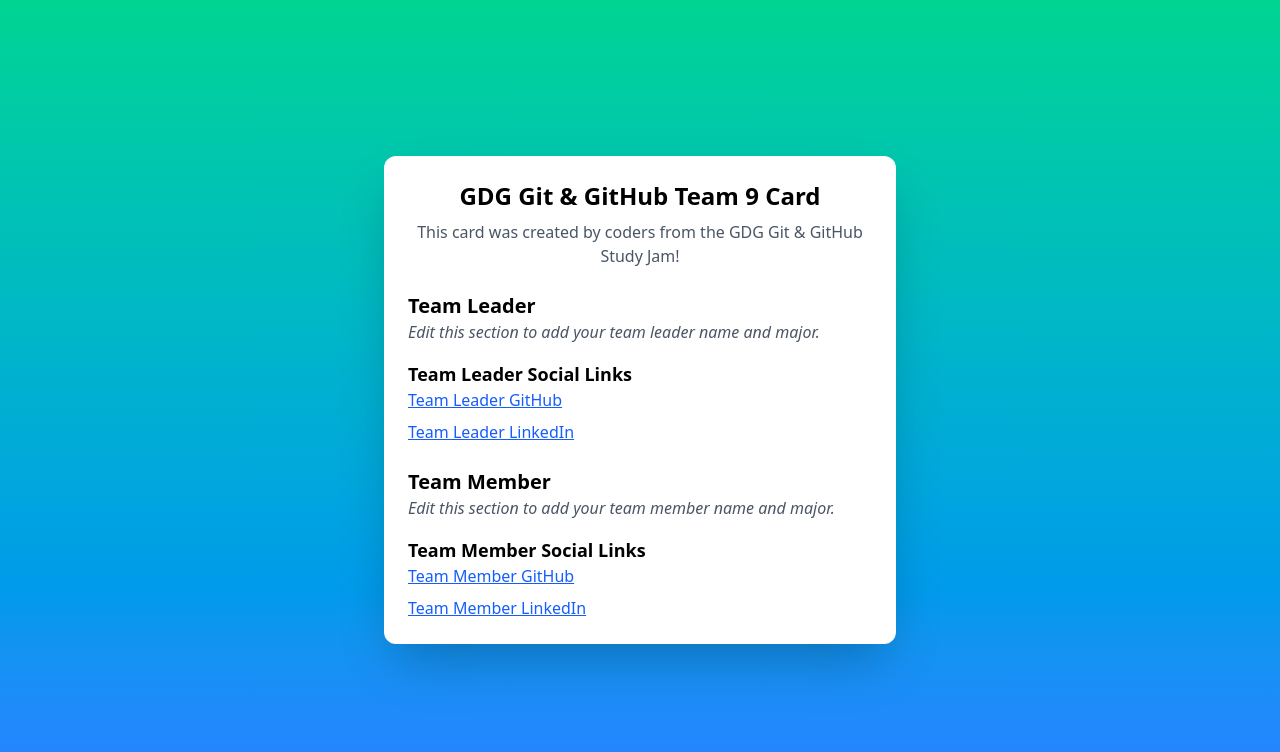
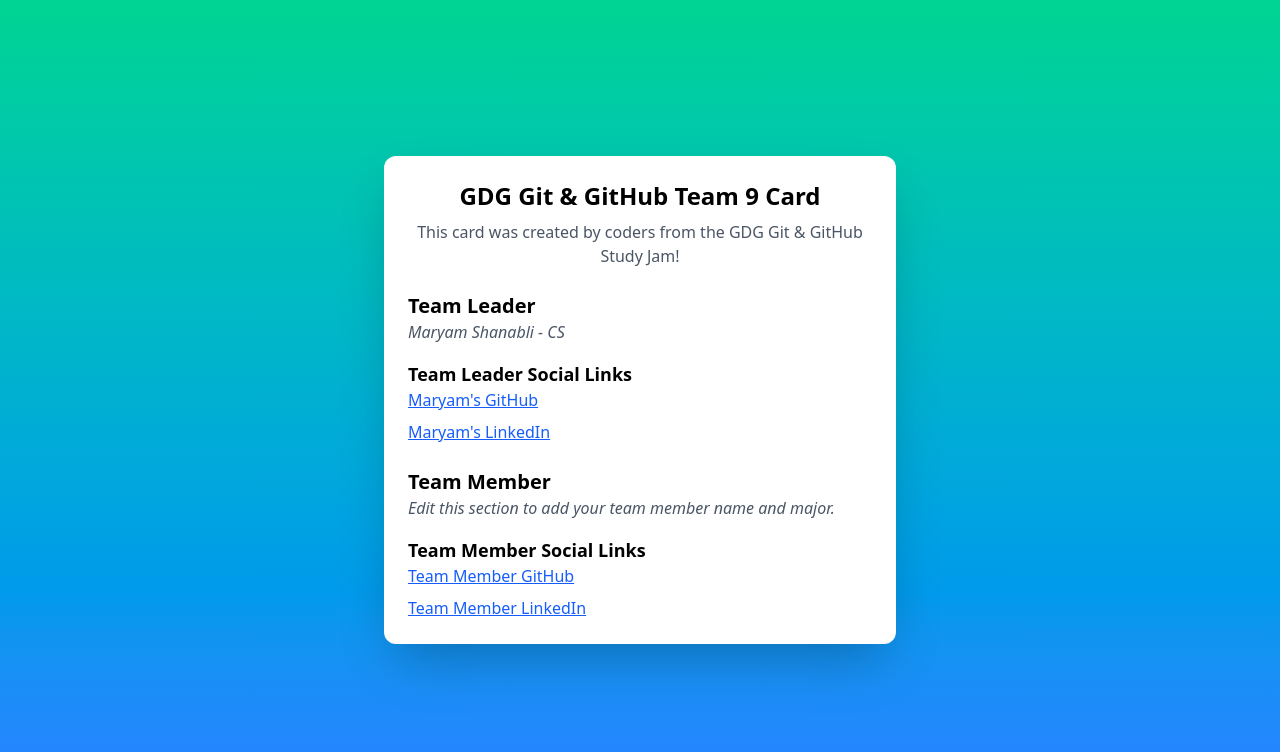
Before and after one commit to MaryamShanabli/GDG_Git_Team_9_Card, a plain HTML site: page index.html in a window 1280 px wide. Drawn offline with nearby package versions, Linux system fonts and the light colour scheme.

Commit message:
Update card with team leader details

```diff
--- a/index.html
+++ b/index.html
@@ -18,11 +18,12 @@
         <section>
             <!-- Team Leader Section -->
             <h2 class="mt-6 text-xl font-semibold">Team Leader</h2>
-            <p class="text-gray-600 italic">Edit this section to add your team leader name and major.</p>
+            <p class="text-gray-600 italic">Maryam Shanabli - CS</p>
             <h3 class="mt-4 text-lg font-semibold">Team Leader Social Links</h3>
             <ul class="space-y-2">
-                <li><a href="social-link" class="text-blue-600 underline">Team Leader GitHub</a></li>
-                <li><a href="social-link" class="text-blue-600 underline">Team Leader LinkedIn</a></li>
+                <li><a href="https://github.com/MaryamShanabli" class="text-blue-600 underline">Maryam's GitHub</a></li>
+                <li><a href="https://www.linkedin.com/in/maryam-shanabli-72082b2b3/"
+                        class="text-blue-600 underline">Maryam's LinkedIn</a></li>
             </ul>
         </section>
 
```
